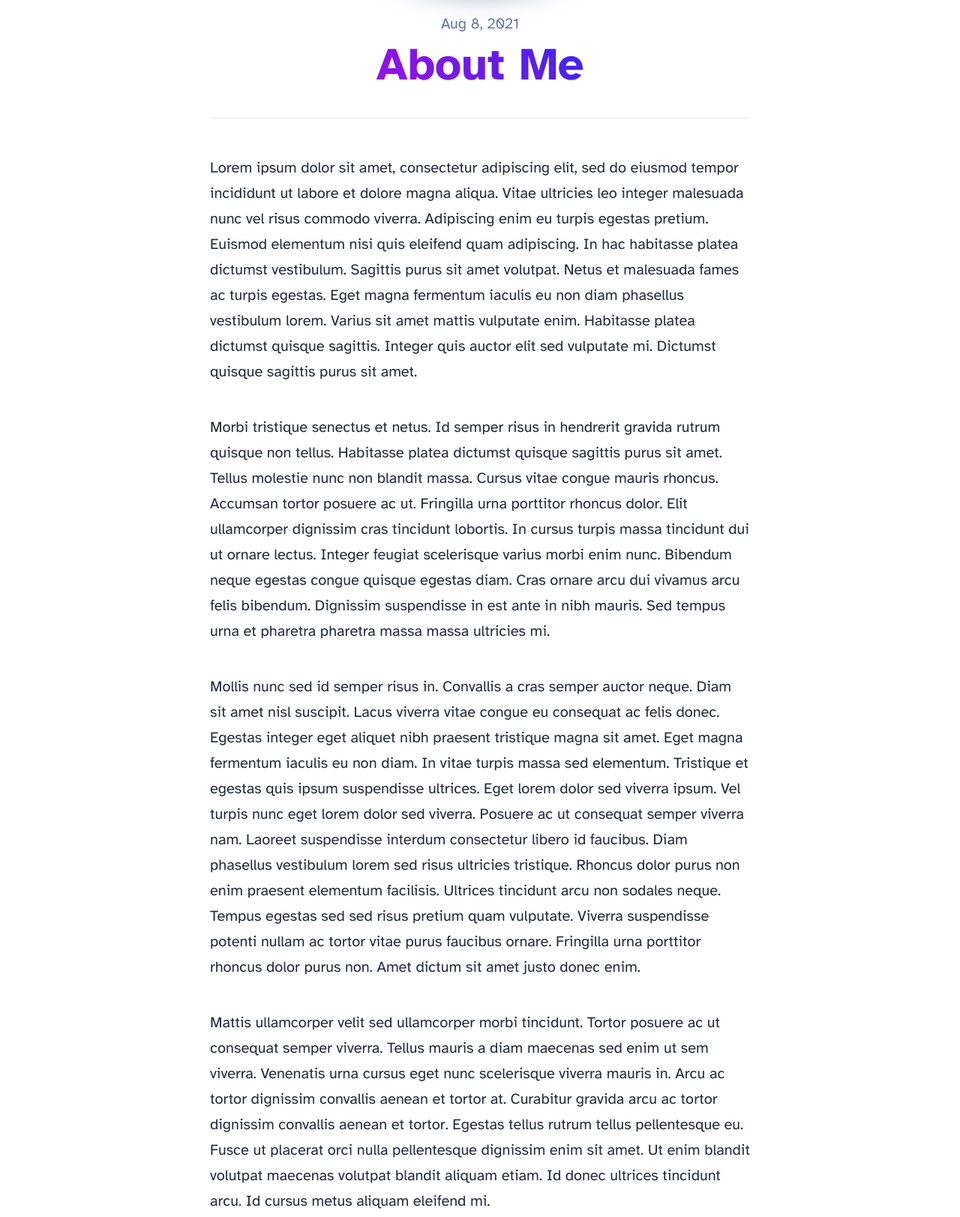
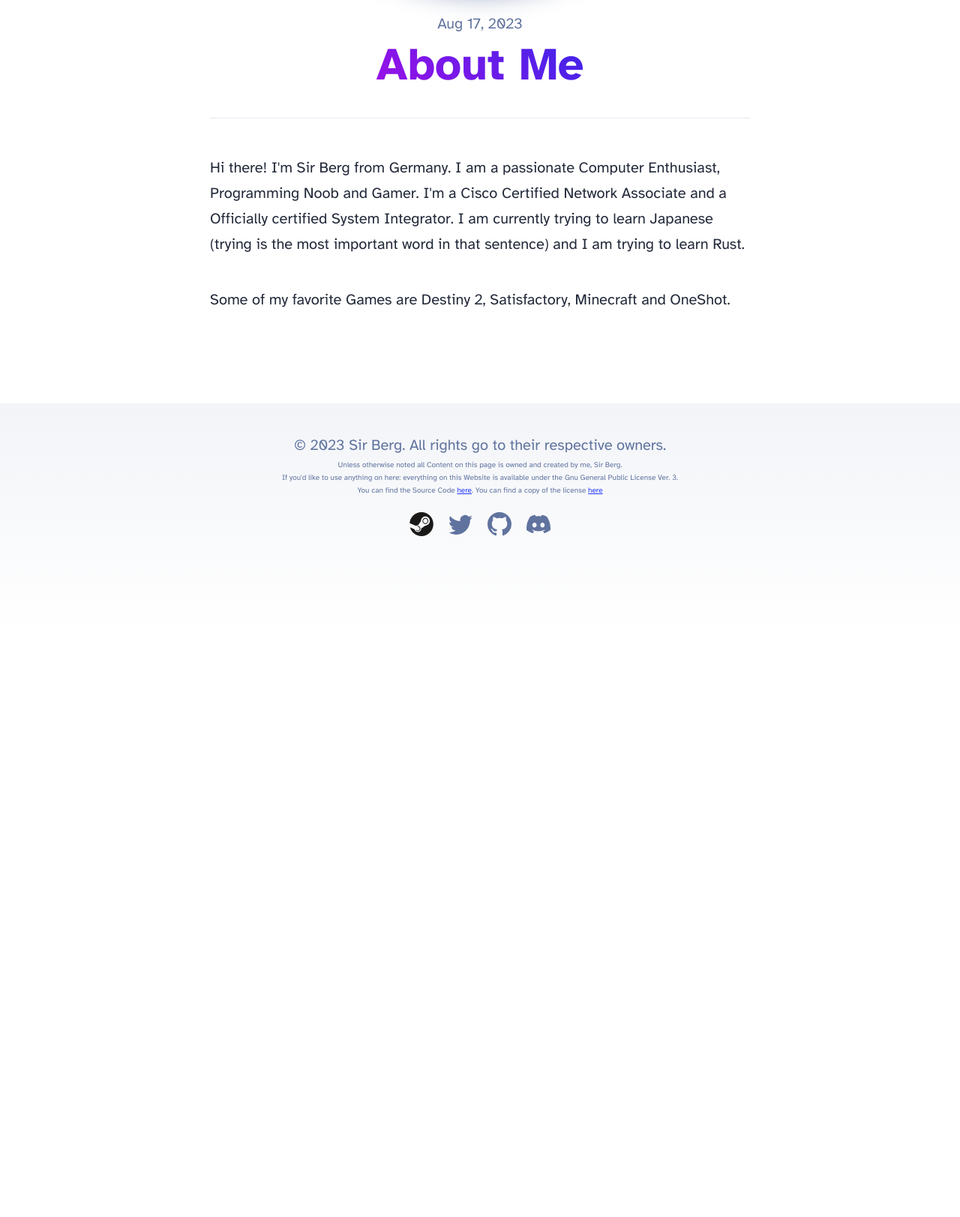
Before and after one commit to SirBerg/blog, an Astro site: page /about in a window 1280 px wide. Shown: the part 775-2398 px from the top of the page at 75% size. After the commit the page ends 1622 px from the top, so only its background shows below. Built offline with nearby package versions, Linux system fonts and the light colour scheme; Astro itself is replaced by a stand-in of ours.

Commit message:
Updated README and about Page

```diff
--- a/src/pages/about.astro
+++ b/src/pages/about.astro
@@ -5,58 +5,16 @@ import Layout from '../layouts/About.astro';
 <Layout
 	title="About Me"
 	description="Lorem ipsum dolor sit amet"
-	pubDate={new Date('August 08 2021')}
+	pubDate={new Date('August 17 2023')}
 	heroImage="/about.png"
 >
 	<p>
-		Lorem ipsum dolor sit amet, consectetur adipiscing elit, sed do eiusmod tempor incididunt ut
-		labore et dolore magna aliqua. Vitae ultricies leo integer malesuada nunc vel risus commodo
-		viverra. Adipiscing enim eu turpis egestas pretium. Euismod elementum nisi quis eleifend quam
-		adipiscing. In hac habitasse platea dictumst vestibulum. Sagittis purus sit amet volutpat. Netus
-		et malesuada fames ac turpis egestas. Eget magna fermentum iaculis eu non diam phasellus
-		vestibulum lorem. Varius sit amet mattis vulputate enim. Habitasse platea dictumst quisque
-		sagittis. Integer quis auctor elit sed vulputate mi. Dictumst quisque sagittis purus sit amet.
+		Hi there! I'm Sir Berg from Germany. I am a passionate Computer Enthusiast, Programming Noob and Gamer.
+		I'm a Cisco Certified Network Associate and a Officially certified System Integrator.
+		I am currently trying to learn Japanese (trying is the most important word in that sentence) and I am trying to
+		learn Rust.
 	</p>
-
 	<p>
-		Morbi tristique senectus et netus. Id semper risus in hendrerit gravida rutrum quisque non
-		tellus. Habitasse platea dictumst quisque sagittis purus sit amet. Tellus molestie nunc non
-		blandit massa. Cursus vitae congue mauris rhoncus. Accumsan tortor posuere ac ut. Fringilla urna
-		porttitor rhoncus dolor. Elit ullamcorper dignissim cras tincidunt lobortis. In cursus turpis
-		massa tincidunt dui ut ornare lectus. Integer feugiat scelerisque varius morbi enim nunc.
-		Bibendum neque egestas congue quisque egestas diam. Cras ornare arcu dui vivamus arcu felis
-		bibendum. Dignissim suspendisse in est ante in nibh mauris. Sed tempus urna et pharetra pharetra
-		massa massa ultricies mi.
-	</p>
-
-	<p>
-		Mollis nunc sed id semper risus in. Convallis a cras semper auctor neque. Diam sit amet nisl
-		suscipit. Lacus viverra vitae congue eu consequat ac felis donec. Egestas integer eget aliquet
-		nibh praesent tristique magna sit amet. Eget magna fermentum iaculis eu non diam. In vitae
-		turpis massa sed elementum. Tristique et egestas quis ipsum suspendisse ultrices. Eget lorem
-		dolor sed viverra ipsum. Vel turpis nunc eget lorem dolor sed viverra. Posuere ac ut consequat
-		semper viverra nam. Laoreet suspendisse interdum consectetur libero id faucibus. Diam phasellus
-		vestibulum lorem sed risus ultricies tristique. Rhoncus dolor purus non enim praesent elementum
-		facilisis. Ultrices tincidunt arcu non sodales neque. Tempus egestas sed sed risus pretium quam
-		vulputate. Viverra suspendisse potenti nullam ac tortor vitae purus faucibus ornare. Fringilla
-		urna porttitor rhoncus dolor purus non. Amet dictum sit amet justo donec enim.
-	</p>
-
-	<p>
-		Mattis ullamcorper velit sed ullamcorper morbi tincidunt. Tortor posuere ac ut consequat semper
-		viverra. Tellus mauris a diam maecenas sed enim ut sem viverra. Venenatis urna cursus eget nunc
-		scelerisque viverra mauris in. Arcu ac tortor dignissim convallis aenean et tortor at. Curabitur
-		gravida arcu ac tortor dignissim convallis aenean et tortor. Egestas tellus rutrum tellus
-		pellentesque eu. Fusce ut placerat orci nulla pellentesque dignissim enim sit amet. Ut enim
-		blandit volutpat maecenas volutpat blandit aliquam etiam. Id donec ultrices tincidunt arcu. Id
-		cursus metus aliquam eleifend mi.
-	</p>
-
-	<p>
-		Tempus quam pellentesque nec nam aliquam sem. Risus at ultrices mi tempus imperdiet. Id porta
-		nibh venenatis cras sed felis eget velit. Ipsum a arcu cursus vitae. Facilisis magna etiam
-		tempor orci eu lobortis elementum. Tincidunt dui ut ornare lectus sit. Quisque non tellus orci
-		ac. Blandit libero volutpat sed cras. Nec tincidunt praesent semper feugiat nibh sed pulvinar
-		proin gravida. Egestas integer eget aliquet nibh praesent tristique magna.
+		Some of my favorite Games are Destiny 2, Satisfactory, Minecraft and OneShot.
 	</p>
 </Layout>
```
Also changed, not shown: README.md.
